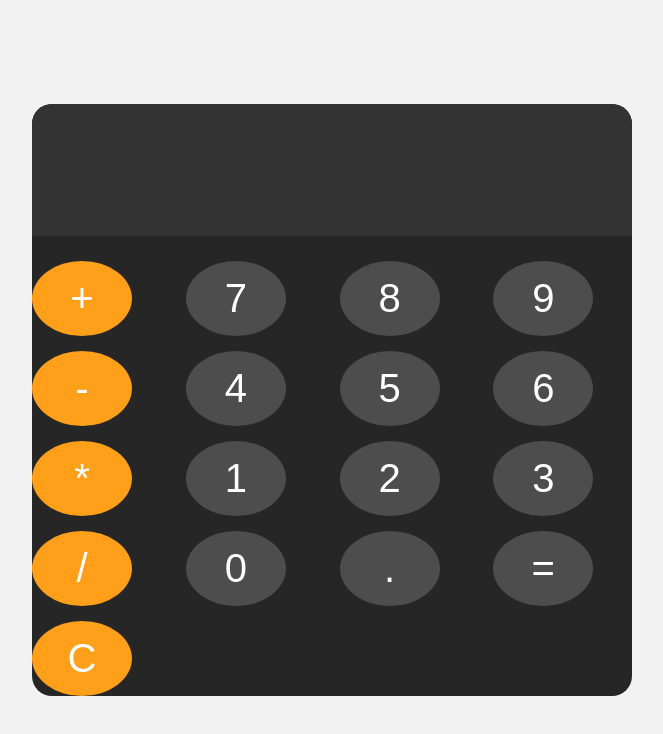
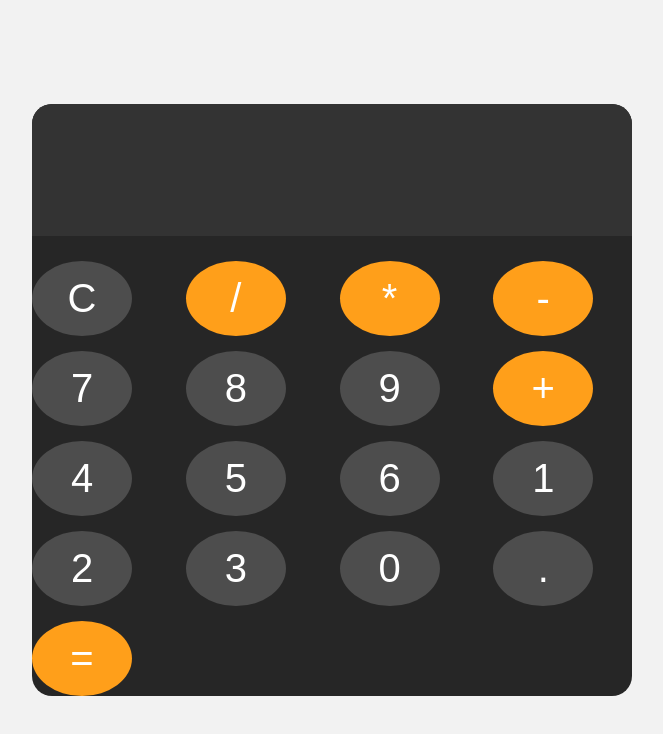
Before and after one commit to oladeleridwan477-cloud/simple-java-calculator, a plain HTML site: page index.html in a window 1280 px wide. Shown: the whole page, without its empty margins (308-971 px from the left). Drawn offline with Linux system fonts and the light colour scheme.

Commit message:
index.html

```diff
--- a/index.html
+++ b/index.html
@@ -1,34 +1,39 @@
 <!DOCTYPE html>
-<html lang="en"
+<html lang="en">
 <head>
   <meta charset="UTF-8">
   <meta name="viewport" content="width=device-width, initial-scale=1.0" />
-  <title>Document</title>
-  <link rel="stylesheet" href="styles.css"
+  <title>iPhone Calculator</title>
+  <link rel="stylesheet" href="styles.css">
 </head>
 <body>
 
+     <div id="calculator-container">
          <div id="calculator">
              <input id="display" readonly>
              <div id="keys">
-             <button onclick="appendToDisplay('+')" class="operator-btn">+</button>
+                 <button onclick="clearDisplay()" class="function-btn">C</button>
+                 <button onclick="appendToDisplay('/')" class="operator-btn">/</button>
+                 <button onclick="appendToDisplay('*')" class="operator-btn">*</button>
+                 <button onclick="appendToDisplay('-')" class="operator-btn">-</button>
+
                  <button onclick="appendToDisplay('7')">7</button>
                  <button onclick="appendToDisplay('8')">8</button>
                  <button onclick="appendToDisplay('9')">9</button>
-             <button onclick="appendToDisplay('-')" class="operator-btn">-</button>
+                 <button onclick="appendToDisplay('+')" class="operator-btn">+</button>
+
                  <button onclick="appendToDisplay('4')">4</button>
                  <button onclick="appendToDisplay('5')">5</button>
                  <button onclick="appendToDisplay('6')">6</button>
-             <button onclick="appendToDisplay('*')" class="operator-btn">*</button>
+
                  <button onclick="appendToDisplay('1')">1</button>
                  <button onclick="appendToDisplay('2')">2</button>
                  <button onclick="appendToDisplay('3')">3</button>
-             <button onclick="appendToDisplay('/')" class="operator-btn">/</button>
-             <button onclick="appendToDisplay('0')">0</button>
+
+                 <button onclick="appendToDisplay('0')" id="zero-btn">0</button>
                  <button onclick="appendToDisplay('.')">.</button>
-             <button onclick="calculate()">=</button>
-             <button onclick="clearDisplay()" class="operator-btn">C</button>
-
+                 <button onclick="calculate()" class="operator-btn">=</button>
+             </div>
          </div>
      </div>
 
```
Lines whose indentation alone changed are shown as unchanged.
